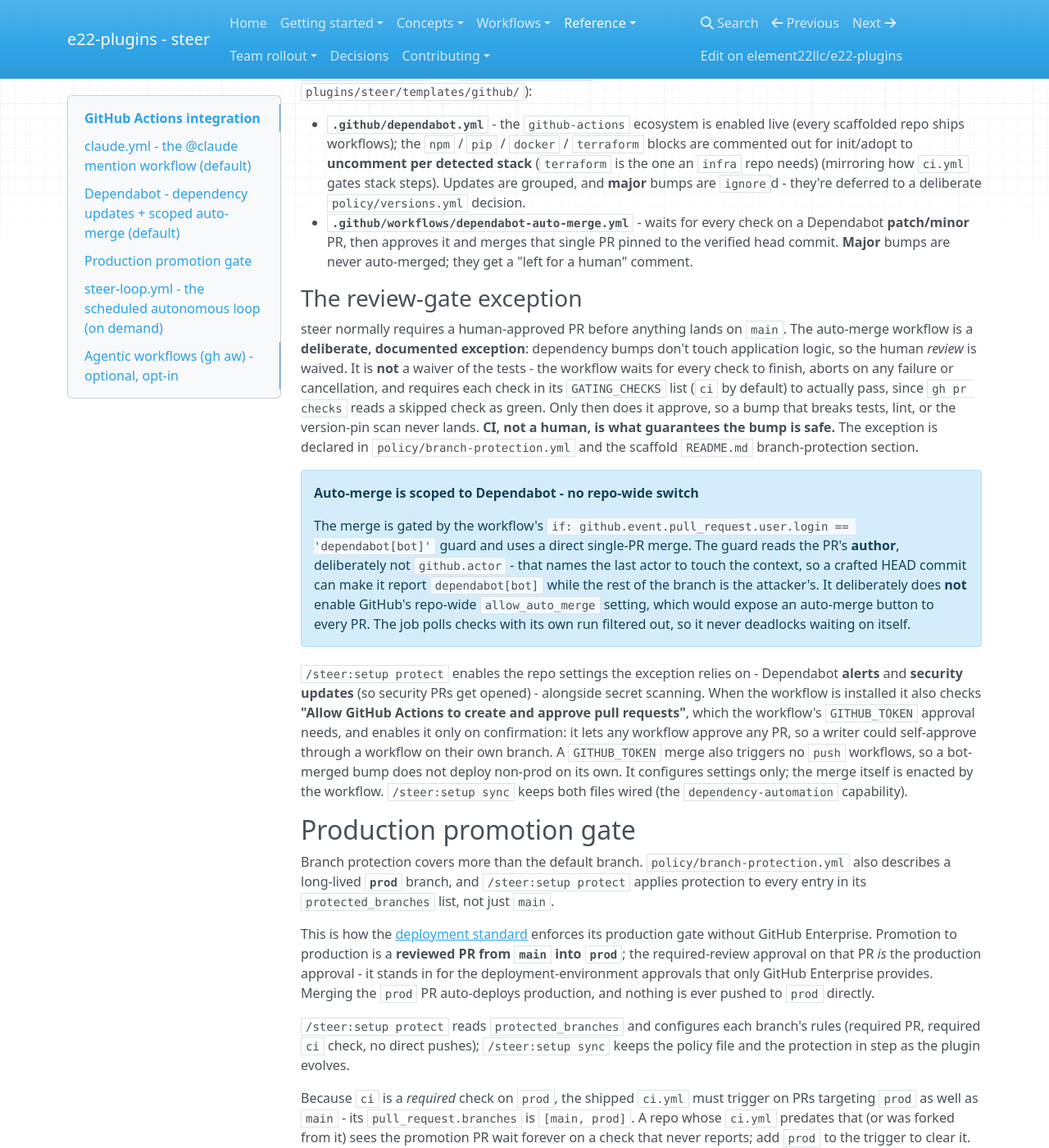
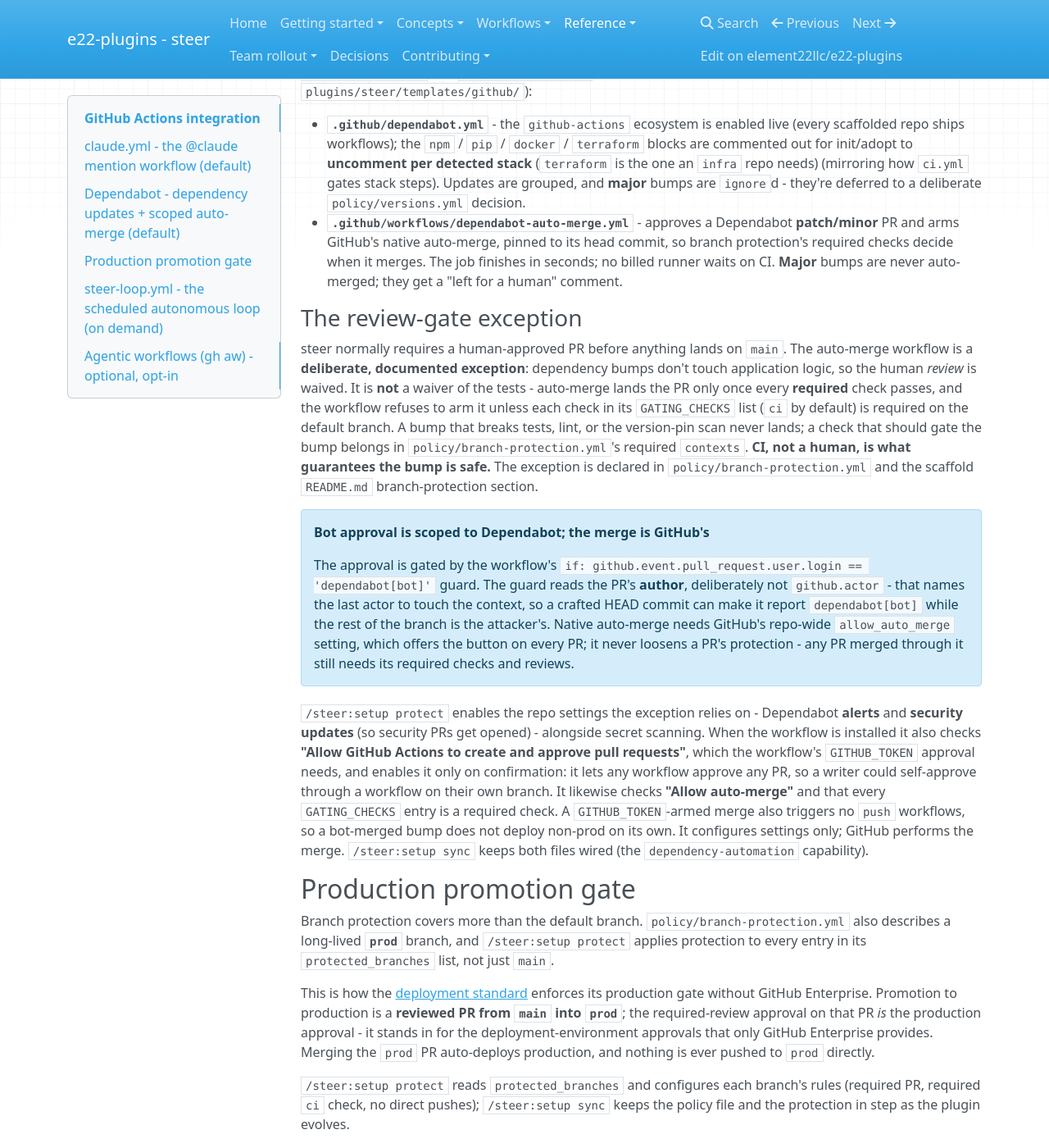
Before and after one commit to element22llc/e22-plugins, an MkDocs documentation site: the page built from docs/reference/github-integration.md, in a window 1280 px wide and 1400 px high, scrolled down 1386 px. Shown: the whole window at 82% size. Built offline with MkDocs 1.6.1, drawn with Linux system fonts in a browser that asks for light colours; nearby versions of some CDN libraries.

Commit message:
fix(scaffold): arm native auto-merge for Dependabot instead of polling
The merge step looped gh pr checks + sleep 30 on a billed runner for up to an
hour. It now approves and arms GitHub's native auto-merge pinned to the head,
refusing unless every GATING_CHECKS entry is a required check, so branch
protection gates the merge. Policy gains allow_auto_merge (schema 5), which
/steer:setup protect verifies and applies.

Co-Authored-By: Claude Opus 5.5 (1M context) <noreply@anthropic.com>

```diff
--- a/docs/reference/github-integration.md
+++ b/docs/reference/github-integration.md
@@ -73,42 +73,44 @@ product-repo-facing version of this.
   stack** (`terraform` is the one an `infra` repo needs) (mirroring how
   `ci.yml` gates stack steps). Updates are grouped, and **major** bumps are
   `ignore`d - they're deferred to a deliberate `policy/versions.yml` decision.
-- **`.github/workflows/dependabot-auto-merge.yml`** - waits for every check on a
-  Dependabot **patch/minor** PR, then approves it and merges that single PR pinned
-  to the verified head commit. **Major** bumps are never auto-merged; they get a "left for a human" comment.
+- **`.github/workflows/dependabot-auto-merge.yml`** - approves a Dependabot
+  **patch/minor** PR and arms GitHub's native auto-merge, pinned to its head
+  commit, so branch protection's required checks decide when it merges. The job
+  finishes in seconds; no billed runner waits on CI. **Major** bumps are never
+  auto-merged; they get a "left for a human" comment.
 
 ### The review-gate exception
 
 steer normally requires a human-approved PR before anything lands on `main`. The
 auto-merge workflow is a **deliberate, documented exception**: dependency bumps
 don't touch application logic, so the human *review* is waived. It is **not** a
-waiver of the tests - the workflow waits for every check to finish, aborts on any
-failure or cancellation, and requires each check in its `GATING_CHECKS` list (`ci`
-by default) to actually pass, since `gh pr checks` reads a skipped check as green.
-Only then does it approve, so a bump that breaks tests, lint, or the version-pin
-scan never lands. **CI, not a human, is what guarantees the bump is safe.** The exception is
+waiver of the tests - auto-merge lands the PR only once every **required** check
+passes, and the workflow refuses to arm it unless each check in its
+`GATING_CHECKS` list (`ci` by default) is required on the default branch. A bump
+that breaks tests, lint, or the version-pin scan never lands; a check that should
+gate the bump belongs in `policy/branch-protection.yml`'s required `contexts`. **CI, not a human, is what guarantees the bump is safe.** The exception is
 declared in `policy/branch-protection.yml` and the scaffold `README.md`
 branch-protection section.
 
-!!! note "Auto-merge is scoped to Dependabot - no repo-wide switch"
-    The merge is gated by the workflow's
-    `if: github.event.pull_request.user.login == 'dependabot[bot]'` guard and uses a
-    direct single-PR merge. The guard reads the PR's **author**, deliberately not
-    `github.actor` - that names the last actor to touch the context, so a crafted
-    HEAD commit can make it report `dependabot[bot]` while the rest of the branch is
-    the attacker's. It deliberately does **not** enable
-    GitHub's repo-wide `allow_auto_merge` setting, which would expose an auto-merge
-    button to every PR. The job polls checks with its own run filtered out, so
-    it never deadlocks waiting on itself.
+!!! note "Bot approval is scoped to Dependabot; the merge is GitHub's"
+    The approval is gated by the workflow's
+    `if: github.event.pull_request.user.login == 'dependabot[bot]'` guard. The guard
+    reads the PR's **author**, deliberately not `github.actor` - that names the last
+    actor to touch the context, so a crafted HEAD commit can make it report
+    `dependabot[bot]` while the rest of the branch is the attacker's. Native
+    auto-merge needs GitHub's repo-wide `allow_auto_merge` setting, which offers the
+    button on every PR; it never loosens a PR's protection - any PR merged through
+    it still needs its required checks and reviews.
 
 `/steer:setup protect` enables the repo settings the exception relies on - Dependabot
 **alerts** and **security updates** (so security PRs get opened) - alongside secret
 scanning. When the workflow is installed it also checks **"Allow GitHub Actions to
 create and approve pull requests"**, which the workflow's `GITHUB_TOKEN` approval
 needs, and enables it only on confirmation: it lets any workflow approve any PR, so
-a writer could self-approve through a workflow on their own branch. A `GITHUB_TOKEN`
-merge also triggers no `push` workflows, so a bot-merged bump does not deploy
-non-prod on its own. It configures settings only; the merge itself is enacted by the workflow.
+a writer could self-approve through a workflow on their own branch. It likewise
+checks **"Allow auto-merge"** and that every `GATING_CHECKS` entry is a required
+check. A `GITHUB_TOKEN`-armed merge also triggers no `push` workflows, so a bot-merged bump does not deploy
+non-prod on its own. It configures settings only; GitHub performs the merge.
 `/steer:setup sync` keeps both files wired (the `dependency-automation` capability).
 
 ## Production promotion gate
```
Also changed, not shown: plugins/steer/skills/protect/APPLY.md (+7 -0 lines), plugins/steer/skills/protect/SKILL.md (+8 -8 lines), plugins/steer/templates/agents/skills/steer-protect/APPLY.md (+7 -0 lines), plugins/steer/templates/agents/skills/steer-protect/SKILL.md (+8 -8 lines), plugins/steer/templates/reference/CAPABILITIES.md (+5 -4 lines), plugins/steer/templates/reference/CONVENTIONS.md (+8 -5 lines), plugins/steer/templates/reference/MIGRATIONS.md (+27 -0 lines), plugins/steer/templates/scaffold/README.md (+13 -11 lines), 5 other files.
